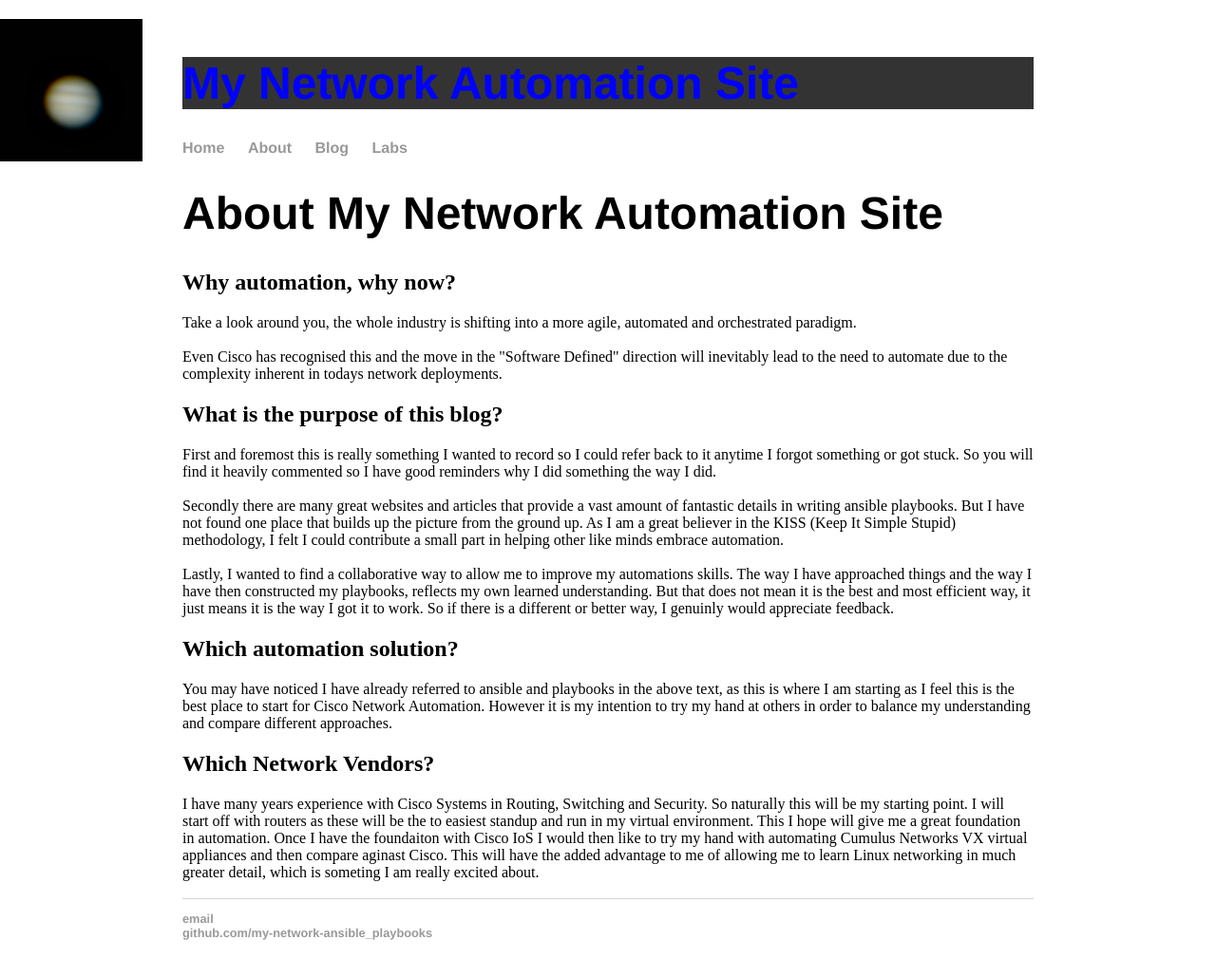
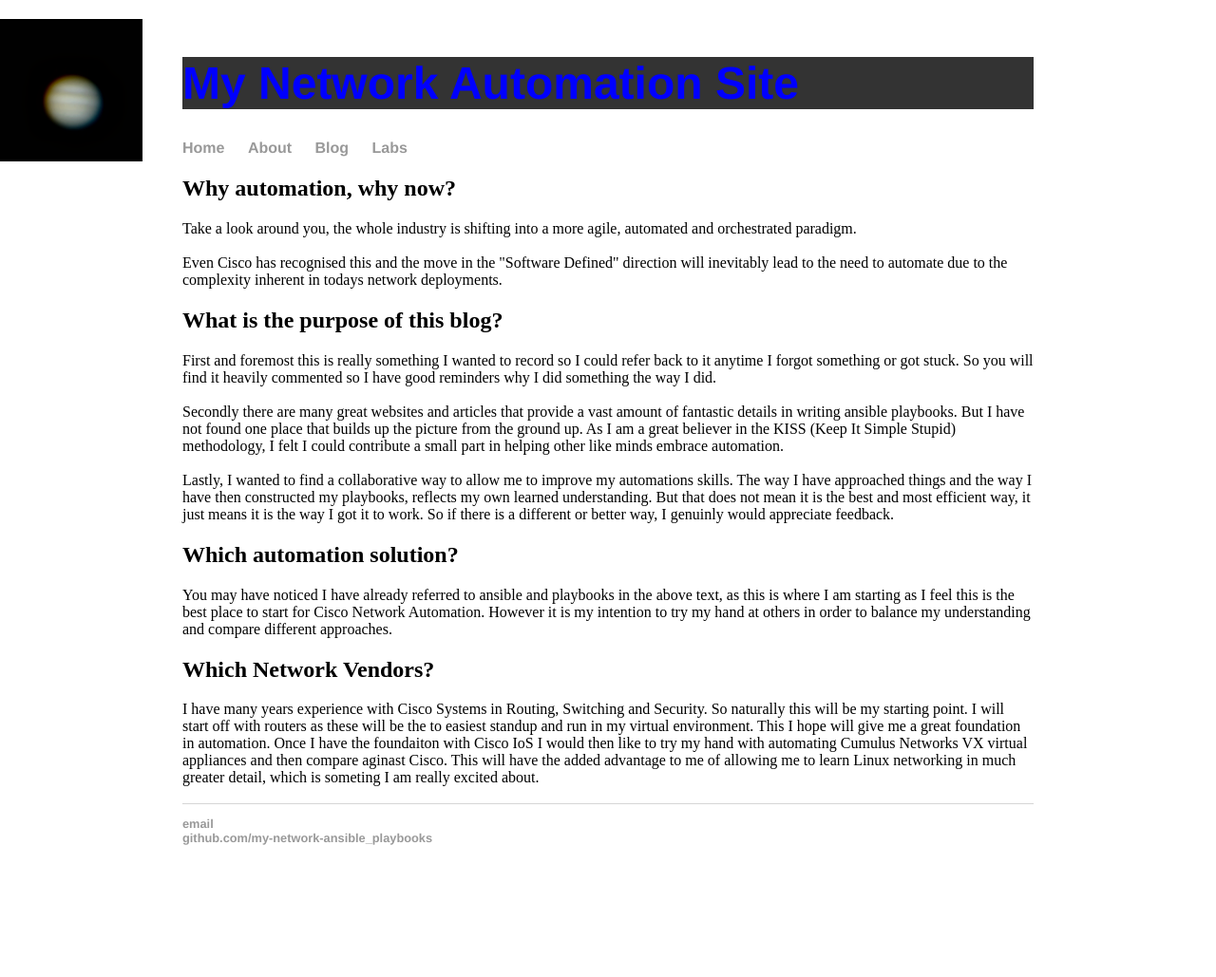
Before and after one commit to craigeowen/craigeowen.github.io, a Jekyll site: the page built from about/index.html, in a window 1280 px wide and 1050 px high. Shown: the top 1029 px of the window at 95% size. Built offline with Jekyll 4.4.1, drawn with Linux system fonts in a browser that asks for light colours; some of the changed lines change nothing that is shown.

Commit message:
Update index.html

```diff
--- a/about/index.html
+++ b/about/index.html
@@ -4,7 +4,7 @@ title: About My Network Automation
 ---
 
 <div class="blurb">
-	<h1>About My Network Automation Site</h1>
+	<!-- <h1>About My Network Automation Site</h1> remove ans use header -->
 	<h2>Why automation, why now?</h2>
 	Take a look around you, the whole industry is shifting into a more agile, automated and orchestrated paradigm.<br/>
 	<br/>
```
